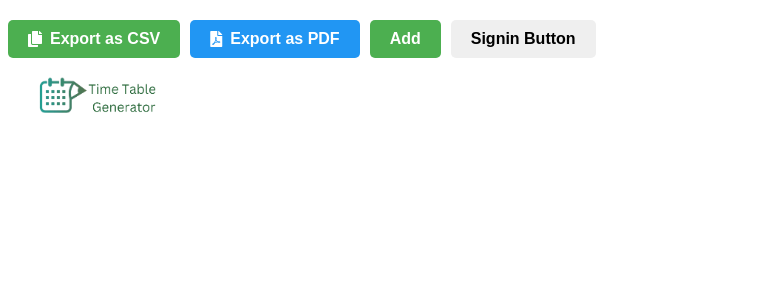
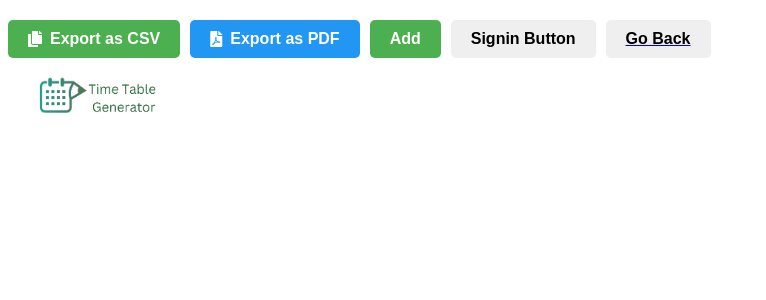
Before and after one commit to Likhith025/timetablegen, a React (Vite) app in the folder frontend/: page /view in a window 1280 px wide. Shown: the top 300 px of the page, without its empty margins (0-766 px from the left). Built offline with nearby package versions, Linux system fonts and the light colour scheme.

Commit message:
Changed Logo

```diff
--- a/frontend/src/pages/View.jsx
+++ b/frontend/src/pages/View.jsx
@@ -1,5 +1,6 @@
 import React from 'react';
 import logo from '../assets/logo.png';
+import { Link } from 'react-router-dom';
 
 const View = () => {
   return (
@@ -9,6 +10,9 @@
         <button className="pdf-btn">Export as PDF</button>
         <button className="add-btn">Add</button>
         <button>Signin Button</button>
+        <Link to='/'>
+        <button>Go Back</button>
+        </Link>
       </div>
 
       {/* Image with styles to bring it to the front */}
```
